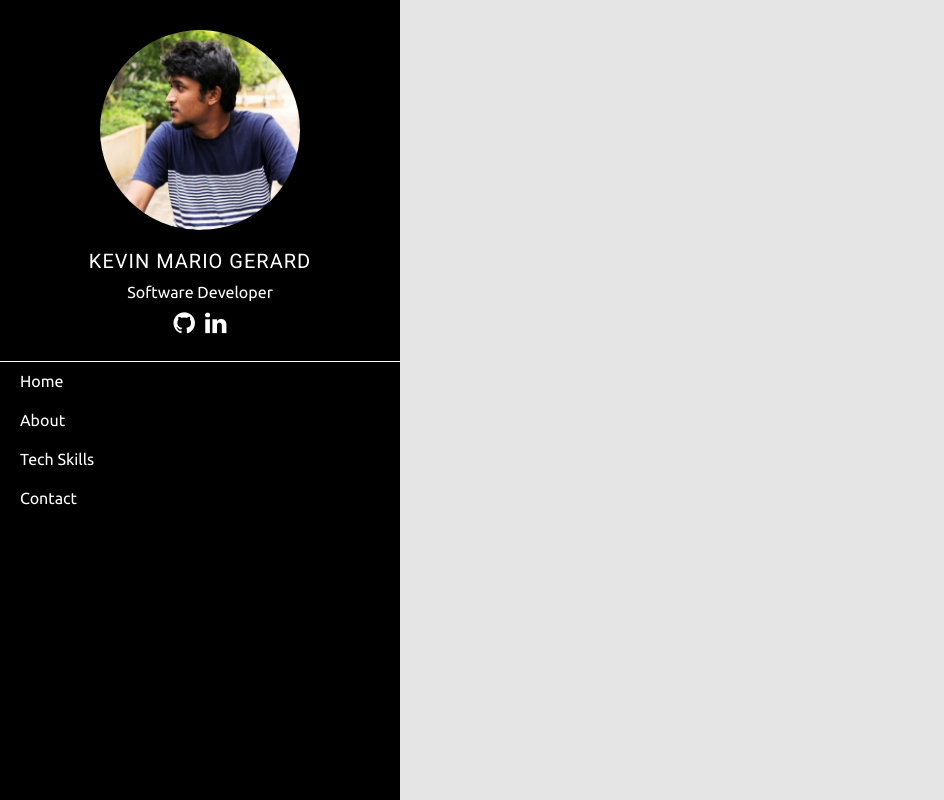
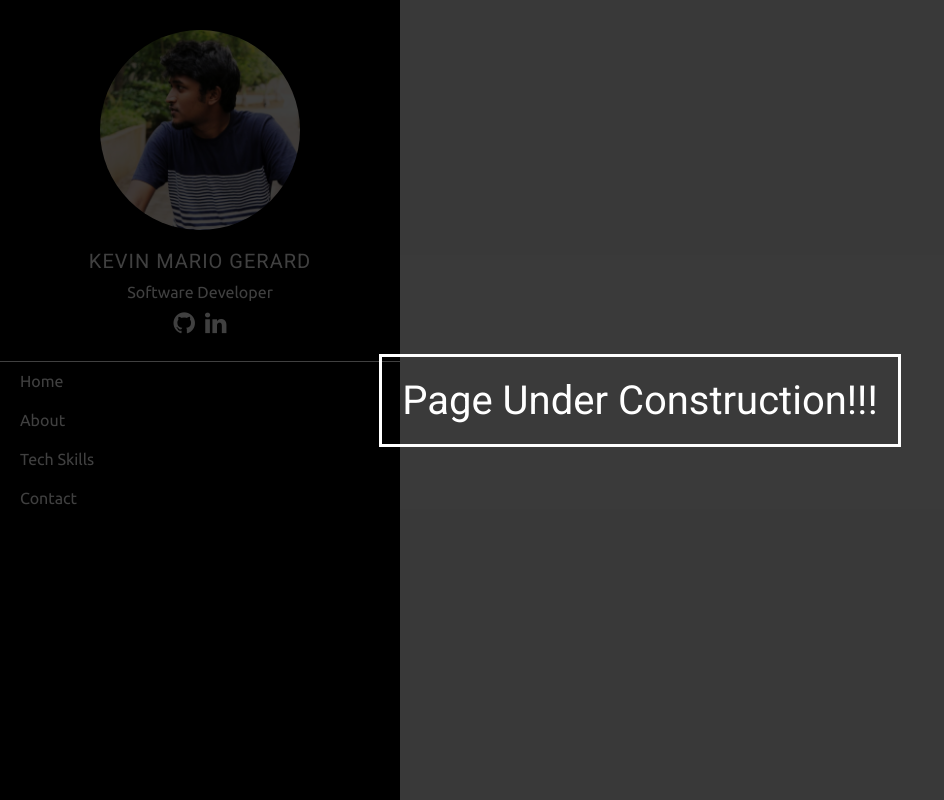
Before and after one commit to KevinMarioGerard/react-portfolio, a React app: page / in a window 1280 px wide. Shown: the whole page, without its empty margins (0-944 px from the left). Built offline with nearby package versions, Linux system fonts and the light colour scheme.

Commit message:
PageUnderConstruction widget
1. Added Overlay Component
2. PageUnderConstruction widget

```diff
--- a/src/app/App.tsx
+++ b/src/app/App.tsx
@@ -2,13 +2,17 @@ import * as React from 'react';
 import NavBar from './navbar/NavBar';
 import Main from './main/Main';
 import Shell from '../components/shell/Shell';
+import PageUnderConstruction from './pageUnderConstruction/PageUnderConstruction';
 
 const App = () => {
     return (
-        <Shell>
-            <NavBar />
-            <Main />
-        </Shell>
+        <>
+            <PageUnderConstruction />
+            <Shell>
+                <NavBar />
+                <Main />
+            </Shell>
+        </>
     );
 };
 
--- a/src/app/main/Main.tsx
+++ b/src/app/main/Main.tsx
@@ -1,6 +1,6 @@
 import * as React from 'react';
 import Shell from '../../components/shell/Shell';
 
-const Main = () => <Shell.Main></Shell.Main>;
+const Main = () => <Shell.Main />;
 
 export default Main;
--- /dev/null
+++ b/src/app/pageUnderConstruction/PageUnderConstruction.scss
@@ -0,0 +1,13 @@
+.underConstruction {
+
+    &__container {
+        border: 3px solid white;
+    }
+
+    &__content {
+        margin: 20px;
+        font-size: 40px;
+        color: white;
+    }
+
+}
--- /dev/null
+++ b/src/app/pageUnderConstruction/PageUnderConstruction.tsx
@@ -0,0 +1,13 @@
+import * as React from 'react';
+import Overlay from '../../components/overlay/Overlay';
+import './PageUnderConstruction.scss';
+
+const PageUnderConstruction = () => (
+    <Overlay>
+        <div className="underConstruction__container">
+            <div className="underConstruction__content">Page Under Construction!!!</div>
+        </div>
+    </Overlay>
+);
+
+export default PageUnderConstruction;
--- /dev/null
+++ b/src/components/overlay/Overlay.tsx
@@ -0,0 +1,11 @@
+import * as React from 'react';
+
+const Overlay: React.FC = props => (
+    <>
+        <div className="overlay">
+            <div className="overlay__content">{props.children}</div>
+        </div>
+    </>
+);
+
+export default Overlay;
--- /dev/null
+++ b/src/sass/components/overlay.scss
@@ -0,0 +1,18 @@
+.overlay {
+    height: 100%;
+    width: 100%;
+    position: fixed;
+    z-index: 1000;
+    top: 0;
+    left: 0;
+    background-color: rgba(0, 0, 0, 0.75);
+    overflow-x: hidden;
+
+    &__content {
+        height: 100%;
+        width: 100%;
+        display: flex;
+        align-items: center;
+        justify-content: center;
+    }
+}
--- a/src/sass/style.scss
+++ b/src/sass/style.scss
@@ -1,5 +1,6 @@
 @import "./components/icon.scss";
 @import "./components/nav.scss";
+@import "./components/overlay.scss";
 @import "./components/profilePic.scss";
 @import "./components/shell.scss";
 @import "./common.scss";
```
